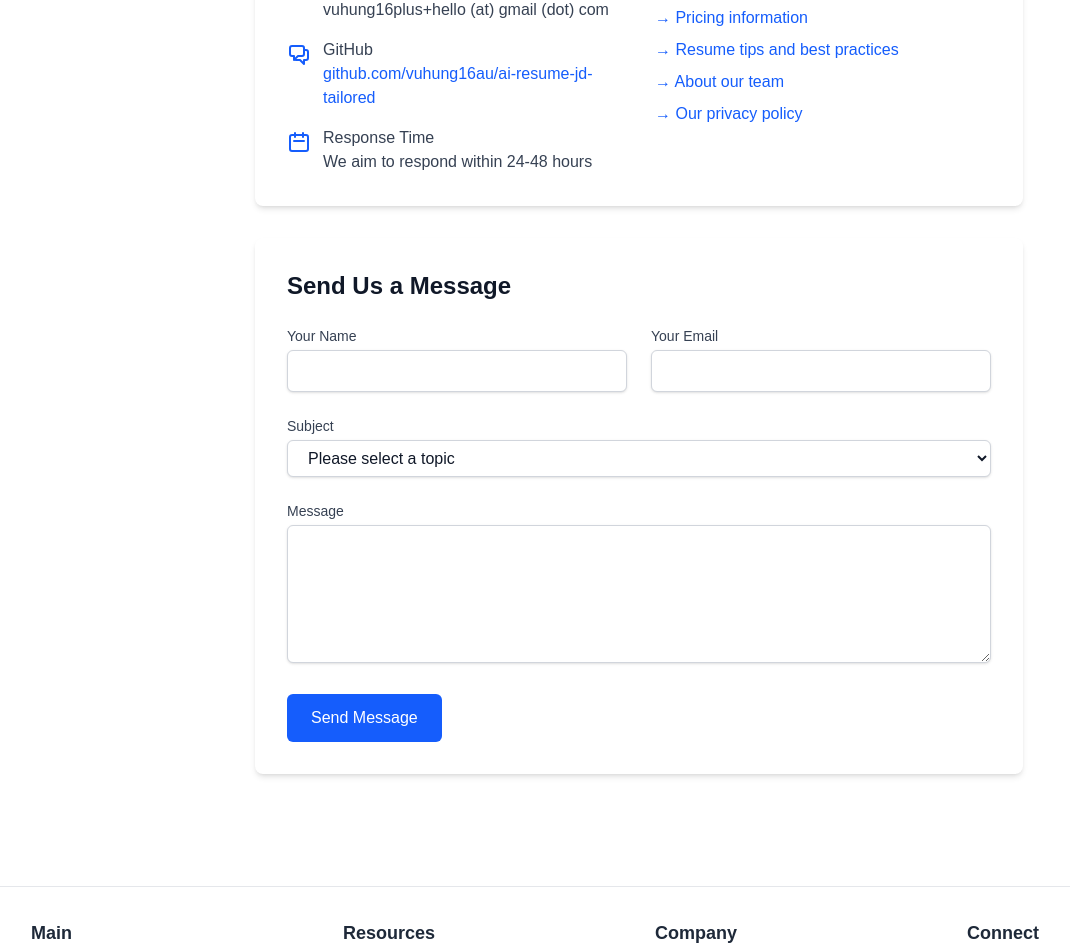
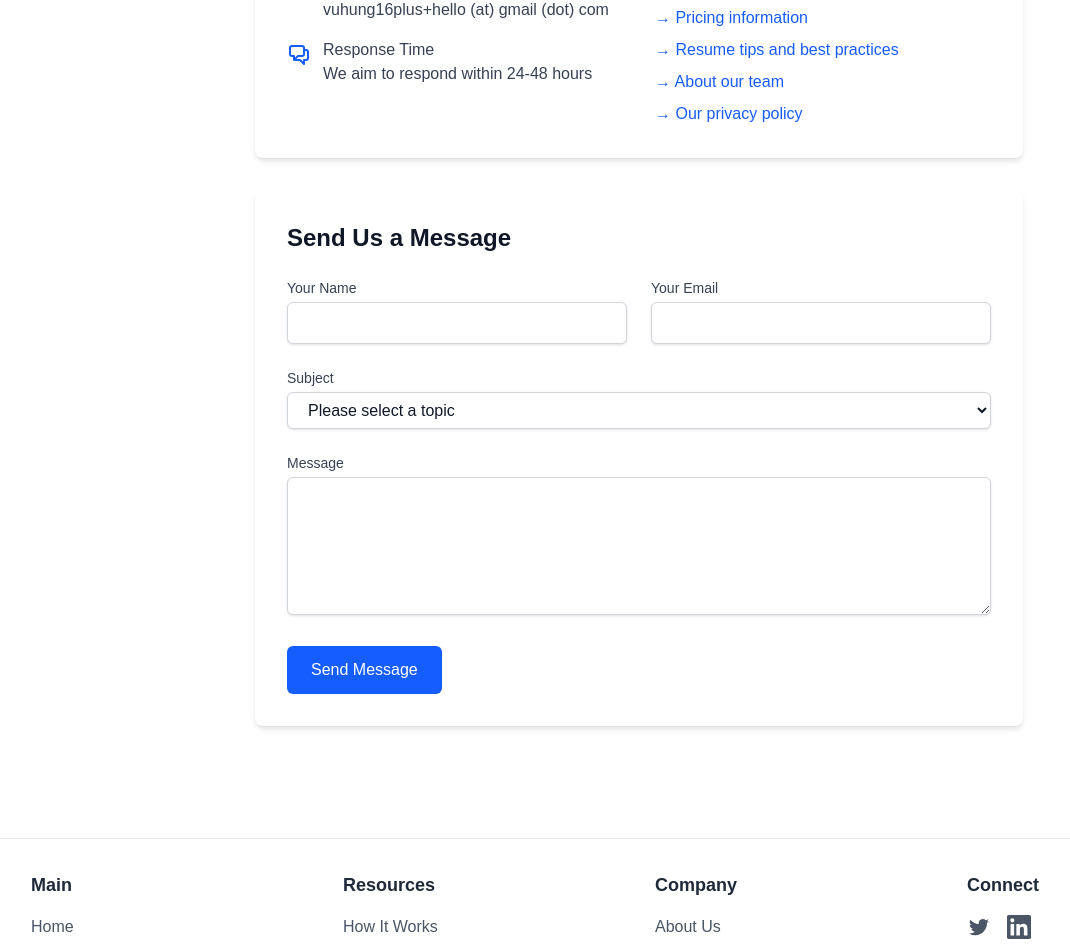
Before and after one commit to vuhung16au/ai-resume-jd-tailored, a Next.js app: page /contact in a window 1280 px wide. Shown: the part 402-1352 px from the top of the page, without its empty margins (1-1071 px from the left). Built offline with nearby package versions, Linux system fonts and the light colour scheme.

Commit message:
removed github links

```diff
--- a/src/app/about/page.tsx
+++ b/src/app/about/page.tsx
@@ -172,17 +172,6 @@
                 <p className="text-gray-700 dark:text-gray-300">
                   <strong className="text-gray-900 dark:text-white">Email:</strong> vuhung16plus+hello (at) gmail (dot) com
                 </p>
-                <p className="text-gray-700 dark:text-gray-300">
-                  <strong className="text-gray-900 dark:text-white">GitHub:</strong>{" "}
-                  <a
-                    href="https://github.com/vuhung16au/ai-resume-jd-tailored"
-                    className="text-blue-600 dark:text-blue-400 hover:underline"
-                    target="_blank"
-                    rel="noopener noreferrer"
-                  >
-                    github.com/vuhung16au/ai-resume-jd-tailored
-                  </a>
-                </p>
               </div>
 
               <div className="mt-8 text-center">
--- a/src/app/contact/page.tsx
+++ b/src/app/contact/page.tsx
@@ -117,25 +117,6 @@
                     <div className="flex-shrink-0 mt-1">
                       <svg className="h-6 w-6 text-blue-600 dark:text-blue-400" xmlns="http://www.w3.org/2000/svg" fill="none" viewBox="0 0 24 24" stroke="currentColor">
                         <path strokeLinecap="round" strokeLinejoin="round" strokeWidth={2} d="M17 8h2a2 2 0 012 2v6a2 2 0 01-2 2h-2v4l-4-4H9a1.994 1.994 0 01-1.414-.586m0 0L11 14h4a2 2 0 002-2V6a2 2 0 00-2-2H5a2 2 0 00-2 2v6a2 2 0 002 2h2v4l.586-.586z" />
-                      </svg>
-                    </div>
-                    <div className="ml-3 text-gray-700 dark:text-gray-300">
-                      <p className="font-medium">GitHub</p>
-                      <a
-                        href="https://github.com/vuhung16au/ai-resume-jd-tailored"
-                        className="text-blue-600 dark:text-blue-400 hover:underline"
-                        target="_blank"
-                        rel="noopener noreferrer"
-                      >
-                        github.com/vuhung16au/ai-resume-jd-tailored
-                      </a>
-                    </div>
-                  </div>
-
-                  <div className="flex items-start">
-                    <div className="flex-shrink-0 mt-1">
-                      <svg className="h-6 w-6 text-blue-600 dark:text-blue-400" xmlns="http://www.w3.org/2000/svg" fill="none" viewBox="0 0 24 24" stroke="currentColor">
-                        <path strokeLinecap="round" strokeLinejoin="round" strokeWidth={2} d="M8 7V3m8 4V3m-9 8h10M5 21h14a2 2 0 002-2V7a2 2 0 00-2-2H5a2 2 0 00-2 2v12a2 2 0 002 2z" />
                       </svg>
                     </div>
                     <div className="ml-3 text-gray-700 dark:text-gray-300">
--- a/src/components/Footer.tsx
+++ b/src/components/Footer.tsx
@@ -74,16 +74,6 @@
             <h3 className="text-lg font-semibold text-gray-800 dark:text-gray-200 mb-4">Connect</h3>
             <div className="flex space-x-4">
               <a
-                href="https://github.com/vuhung16au/ai-resume-jd-tailored"
-                target="_blank"
-                rel="noopener noreferrer"
-                className="text-gray-600 dark:text-gray-400 hover:text-blue-600 dark:hover:text-blue-400"
-              >
-                <svg className="h-6 w-6" fill="currentColor" viewBox="0 0 24 24" aria-hidden="true">
-                  <path fillRule="evenodd" d="M12 2C6.477 2 2 6.484 2 12.017c0 4.425 2.865 8.18 6.839 9.504.5.092.682-.217.682-.483 0-.237-.008-.868-.013-1.703-2.782.605-3.369-1.343-3.369-1.343-.454-1.158-1.11-1.466-1.11-1.466-.908-.62.069-.608.069-.608 1.003.07 1.531 1.032 1.531 1.032.892 1.53 2.341 1.088 2.91.832.092-.647.35-1.088.636-1.338-2.22-.253-4.555-1.113-4.555-4.951 0-1.093.39-1.988 1.029-2.688-.103-.253-.446-1.272.098-2.65 0 0 .84-.27 2.75 1.026A9.564 9.564 0 0112 6.844c.85.004 1.705.115 2.504.337 1.909-1.296 2.747-1.027 2.747-1.027.546 1.379.202 2.398.1 2.651.64.7 1.028 1.595 1.028 2.688 0 3.848-2.339 4.695-4.566 4.943.359.309.678.92.678 1.855 0 1.338-.012 2.419-.012 2.747 0 .268.18.58.688.482A10.019 10.019 0 0022 12.017C22 6.484 17.522 2 12 2z" clipRule="evenodd" />
-                </svg>
-              </a>
-              <a
                 href="https://twitter.com"
                 target="_blank"
                 rel="noopener noreferrer"
```
